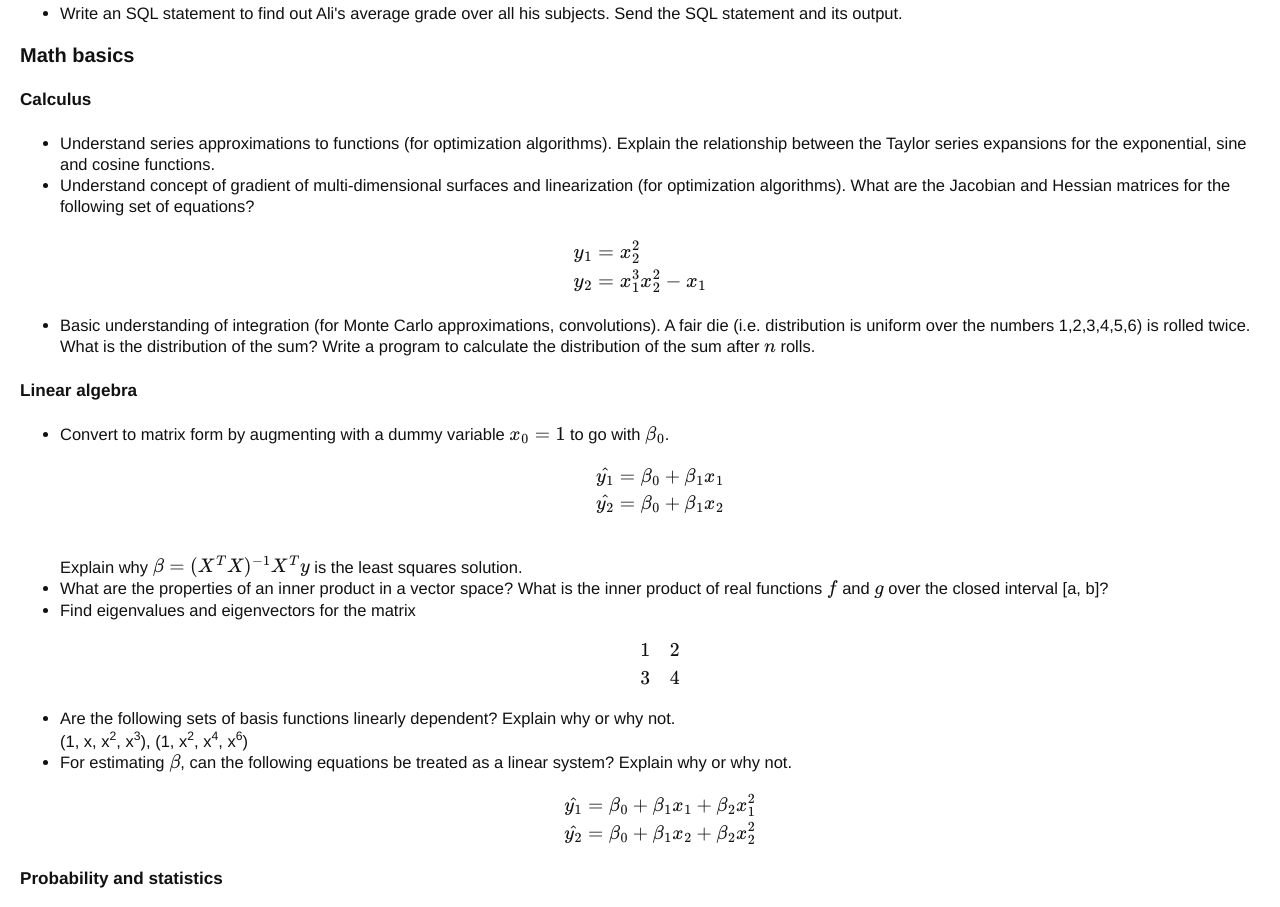
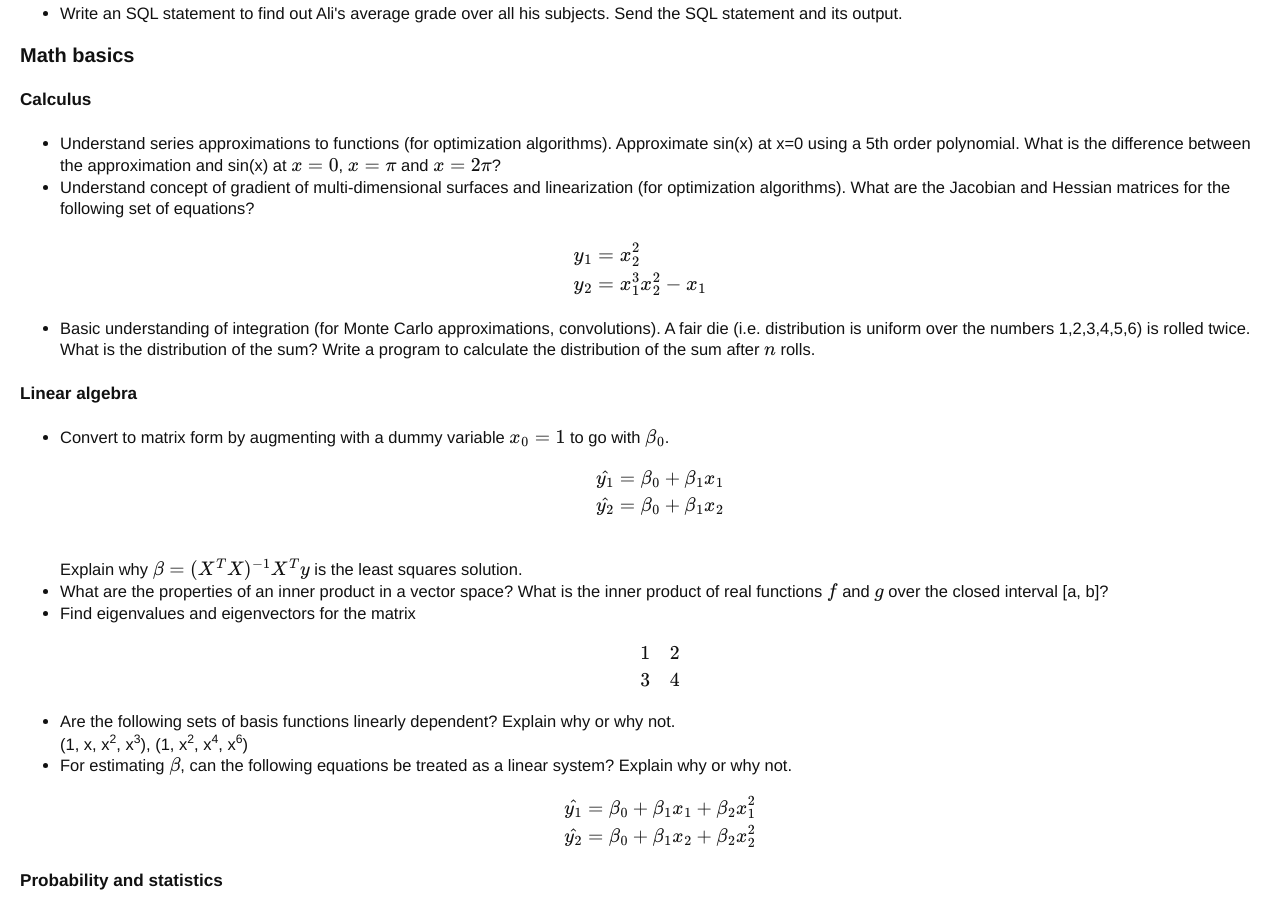
Before and after one commit to cliburn/sta-663-2015-old, a plain HTML site: page pretest.html in a window 1280 px wide. Shown: the part 1620-2527 px from the top of the page. Drawn offline with nearby package versions, Linux system fonts and the light colour scheme; some packages are replaced by stand-ins of ours.

Commit message:
update pretest

```diff
--- a/pretest.html
+++ b/pretest.html
@@ -144,8 +144,8 @@ Write a makefile to compile a &quot;Hello world&quot; program in C</p>
 <p><strong>Calculus</strong></p>
 
 <ul>
-<li>Understand series approximations to functions (for optimization algorithms). Explain the relationship between the Taylor series expansions for the exponential, sine and cosine functions.</li>
-<li>Understand concept of gradient of multi-dimensional surfaces and linearization (for optimization algorithms). What are the Jacobian and Hessian matrices for the following set of equations?</li>
+<li><p>Understand series approximations to functions (for optimization algorithms). Approximate sin(x) at x=0 using a 5th order polynomial. What is the difference between the approximation and sin(x) at <span class="math">\(x=0\)</span>, <span class="math">\(x=\pi\)</span> and <span class="math">\(x = 2\pi\)</span>?</p></li>
+<li><p>Understand concept of gradient of multi-dimensional surfaces and linearization (for optimization algorithms). What are the Jacobian and Hessian matrices for the following set of equations?</p></li>
 </ul>
 
 <p><span class="math">\[
```
Also changed, not shown: 1 other file.
